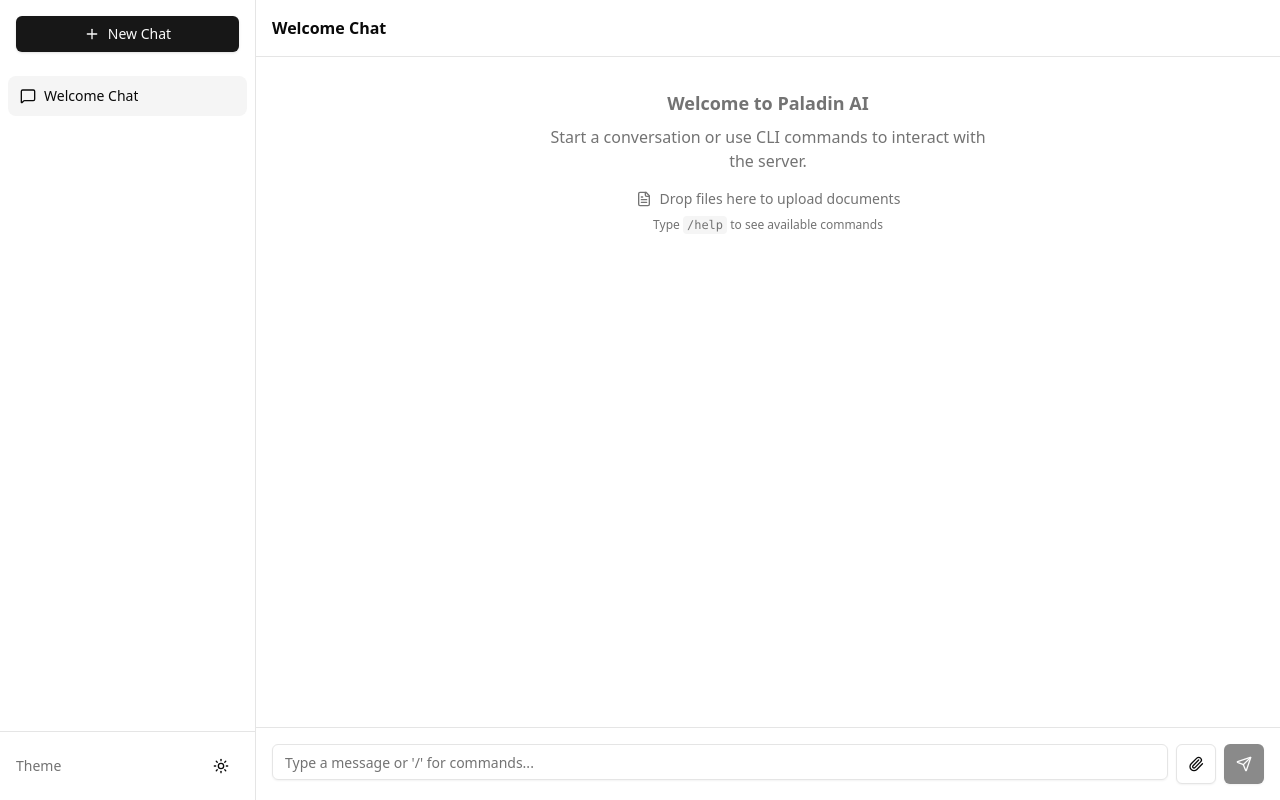
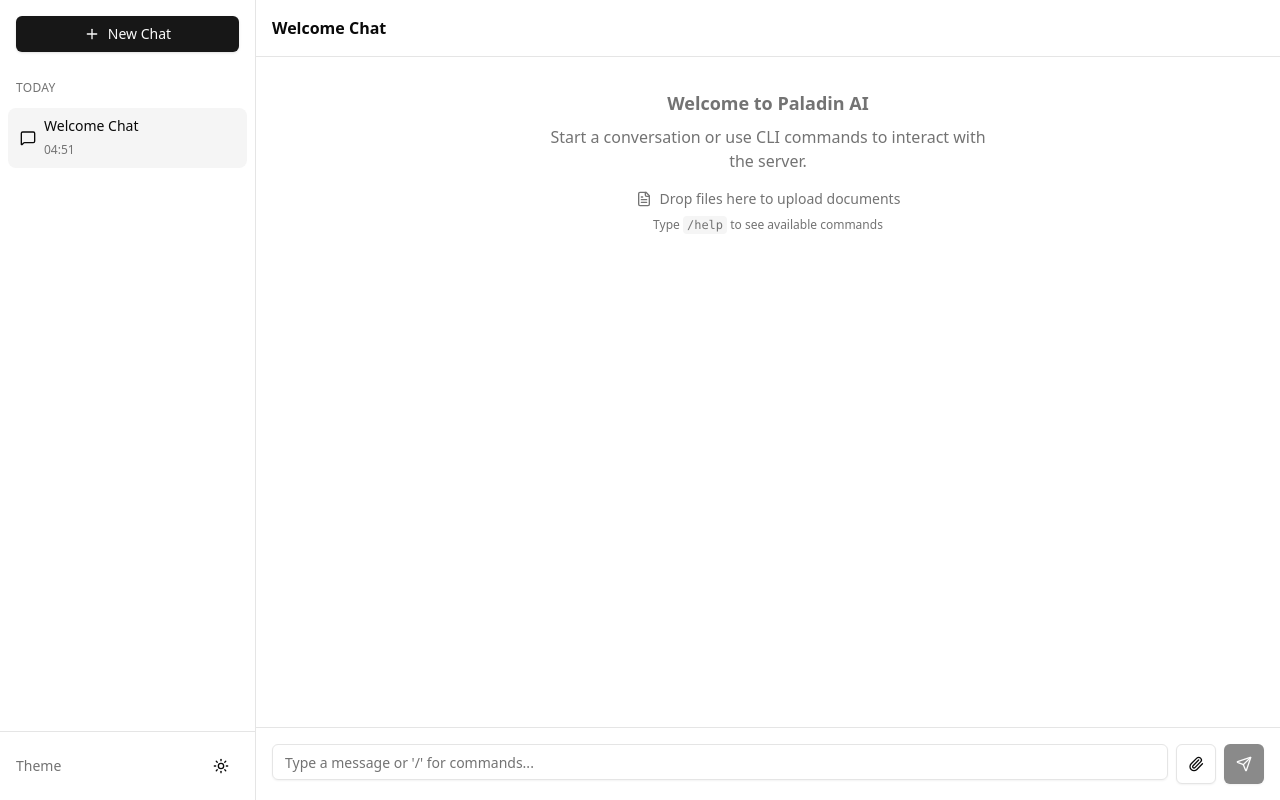
Before and after one commit to d-cryptic/paladinai, a Next.js app in the folder frontend/: page / in a window 1280 px wide. Built offline with nearby package versions, Linux system fonts and the light colour scheme.

Commit message:
frontend: date grouping and timestamp in sidebar chat titles

```diff
--- a/frontend/components/sidebar.tsx
+++ b/frontend/components/sidebar.tsx
@@ -23,10 +23,65 @@
     onClose?.()
   }
 
-  const sortedSessions = [...sessions].sort((a, b) => {
+  // Helper function to get date label
+  const getDateLabel = (date: Date) => {
+    const now = new Date()
+    const today = new Date(now.getFullYear(), now.getMonth(), now.getDate())
+    const yesterday = new Date(today.getTime() - 24 * 60 * 60 * 1000)
+    const sessionDate = new Date(date.getFullYear(), date.getMonth(), date.getDate())
+
+    if (sessionDate.getTime() === today.getTime()) {
+      return 'Today'
+    } else if (sessionDate.getTime() === yesterday.getTime()) {
+      return 'Yesterday'
+    } else {
+      return sessionDate.toLocaleDateString('en-GB', {
+        day: '2-digit',
+        month: '2-digit',
+        year: 'numeric'
+      })
+    }
+  }
+
+  // Helper function to get time string
+  const getTimeString = (date: Date) => {
+    return date.toLocaleTimeString('en-US', {
+      hour: '2-digit',
+      minute: '2-digit',
+      hour12: false
+    })
+  }
+
+  // Group sessions by date
+  const groupedSessions = sessions.reduce((groups: Record<string, ChatSession[]>, session) => {
+    const date = session.updatedAt instanceof Date ? session.updatedAt : new Date(session.updatedAt)
+    const dateLabel = getDateLabel(date)
+
+    if (!groups[dateLabel]) {
+      groups[dateLabel] = []
+    }
+    groups[dateLabel].push(session)
+    return groups
+  }, {})
+
+  // Sort sessions within each group and sort groups
+  const sortedGroups = Object.entries(groupedSessions).map(([dateLabel, sessions]) => ({
+    dateLabel,
+    sessions: sessions.sort((a, b) => {
       const dateA = a.updatedAt instanceof Date ? a.updatedAt : new Date(a.updatedAt)
       const dateB = b.updatedAt instanceof Date ? b.updatedAt : new Date(b.updatedAt)
       return dateB.getTime() - dateA.getTime()
+    })
+  })).sort((a, b) => {
+    // Sort groups: Today -> Yesterday -> DD-MM-YYYY (newest first)
+    if (a.dateLabel === 'Today') return -1
+    if (b.dateLabel === 'Today') return 1
+    if (a.dateLabel === 'Yesterday') return -1
+    if (b.dateLabel === 'Yesterday') return 1
+    // For date strings, sort by the most recent session in each group
+    const latestA = Math.max(...a.sessions.map(s => (s.updatedAt instanceof Date ? s.updatedAt : new Date(s.updatedAt)).getTime()))
+    const latestB = Math.max(...b.sessions.map(s => (s.updatedAt instanceof Date ? s.updatedAt : new Date(s.updatedAt)).getTime()))
+    return latestB - latestA
   })
 
   return (
@@ -52,24 +107,42 @@
       </div>
 
       <ScrollArea className="flex-1">
-        <div className="space-y-1 p-2">
-          {sortedSessions.map((session) => (
+        <div className="p-2">
+          {sortedGroups.map((group, groupIndex) => (
+            <div key={group.dateLabel} className="mb-4">
+              {/* Date header */}
+              <div className="sticky top-0 bg-background/95 backdrop-blur-sm px-2 py-1 mb-2">
+                <h3 className="text-xs font-medium text-muted-foreground uppercase tracking-wide">
+                  {group.dateLabel}
+                </h3>
+              </div>
+
+              {/* Sessions in this date group */}
+              <div className="space-y-1">
+                {group.sessions.map((session) => {
+                  const sessionDate = session.updatedAt instanceof Date ? session.updatedAt : new Date(session.updatedAt)
+                  return (
                     <div
                       key={session.id}
                       className={cn(
-                "group flex items-center justify-between rounded-lg px-3 py-2 hover:bg-accent cursor-pointer",
+                        "group flex items-start justify-between rounded-lg px-3 py-2 hover:bg-accent cursor-pointer relative",
                         currentSessionId === session.id && "bg-accent"
                       )}
                       onClick={() => handleSelectSession(session.id)}
                     >
-              <div className="flex items-center gap-2 overflow-hidden">
+                      <div className="flex items-center gap-2 overflow-hidden min-w-0 flex-1">
                         <MessageSquare className="h-4 w-4 shrink-0" />
-                <span className="truncate text-sm">{session.title}</span>
+                        <div className="min-w-0 flex-1">
+                          <span className="truncate text-sm block">{session.title}</span>
+                          <span className="text-xs text-muted-foreground">
+                            {getTimeString(sessionDate)}
+                          </span>
+                        </div>
                       </div>
                       <Button
                         variant="ghost"
                         size="icon"
-                className="h-6 w-6 opacity-0 group-hover:opacity-100"
+                        className="h-6 w-6 opacity-0 group-hover:opacity-100 shrink-0"
                         onClick={(e) => {
                           e.stopPropagation()
                           deleteSession(session.id)
@@ -77,6 +150,15 @@
                       >
                         <Trash2 className="h-3 w-3" />
                       </Button>
+                    </div>
+                  )
+                })}
+              </div>
+
+              {/* Separator line (except for last group) */}
+              {groupIndex < sortedGroups.length - 1 && (
+                <div className="border-t my-4 mx-2" />
+              )}
             </div>
           ))}
         </div>
--- a/frontend/lib/store.ts
+++ b/frontend/lib/store.ts
@@ -77,17 +77,42 @@
           timestamp: new Date(),
         }
 
-        set((state) => ({
-          sessions: state.sessions.map((session) =>
-            session.id === sessionId
-              ? {
-                  ...session,
-                  messages: [...session.messages, newMessage],
-                  updatedAt: new Date(),
+        set((state) => {
+          const updatedSessions = state.sessions.map((session) => {
+            if (session.id === sessionId) {
+              const updatedMessages = [...session.messages, newMessage]
+              let updatedTitle = session.title
+
+              // Auto-update title from first user message if it's still the default
+              if ((session.title === 'New Chat' || session.title === 'Welcome Chat') &&
+                  message.role === 'user' &&
+                  session.messages.length === 0) {
+                // Extract first 50 characters for title, remove newlines
+                updatedTitle = message.content
+                  .replace(/\n/g, ' ')
+                  .trim()
+                  .substring(0, 50)
+                if (updatedTitle.length === 50) {
+                  updatedTitle += '...'
                 }
-              : session
-          ),
-        }))
+                // Fallback if content is empty
+                if (!updatedTitle) {
+                  updatedTitle = 'New Chat'
+                }
+              }
+
+              return {
+                ...session,
+                messages: updatedMessages,
+                title: updatedTitle,
+                updatedAt: new Date(),
+              }
+            }
+            return session
+          })
+
+          return { sessions: updatedSessions }
+        })
       },
 
       updateSessionTitle: (sessionId, title) => {
```
Lines whose indentation alone changed are shown as unchanged.
